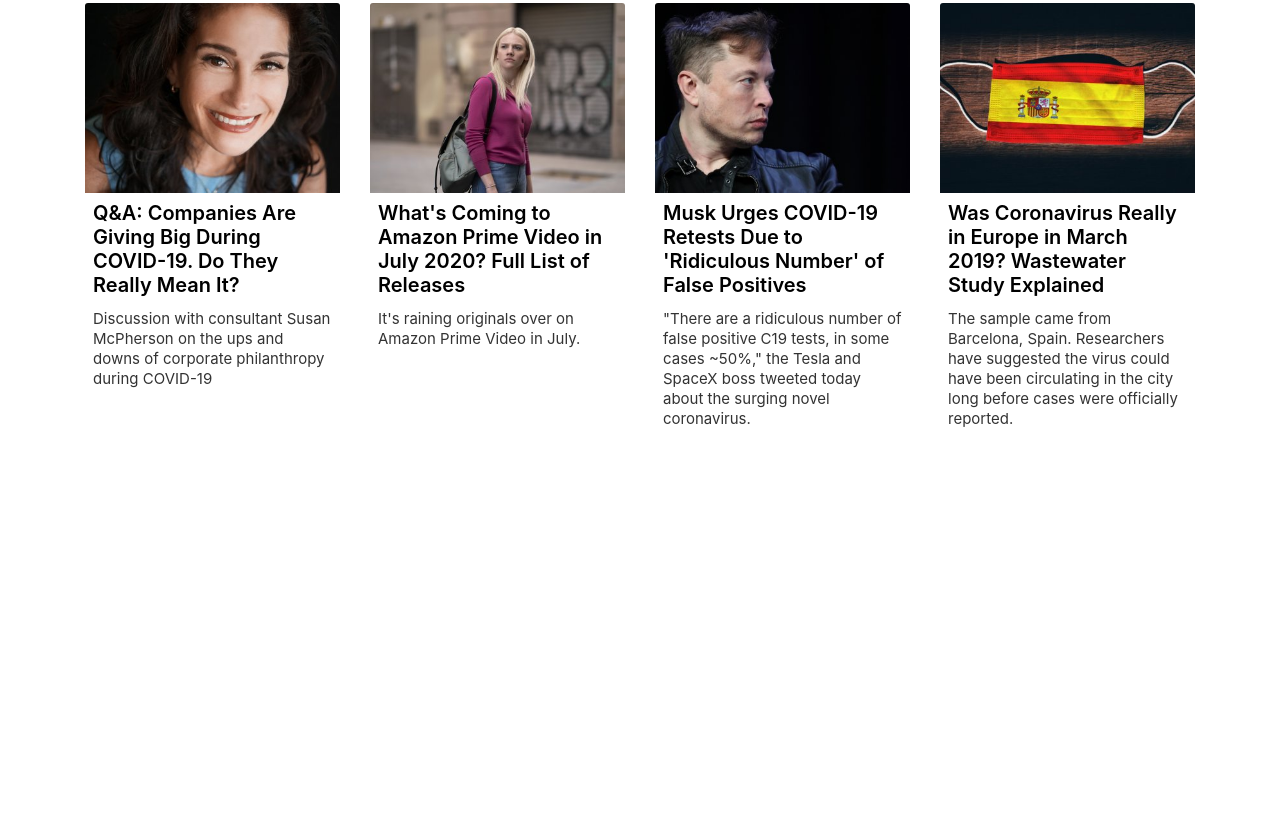
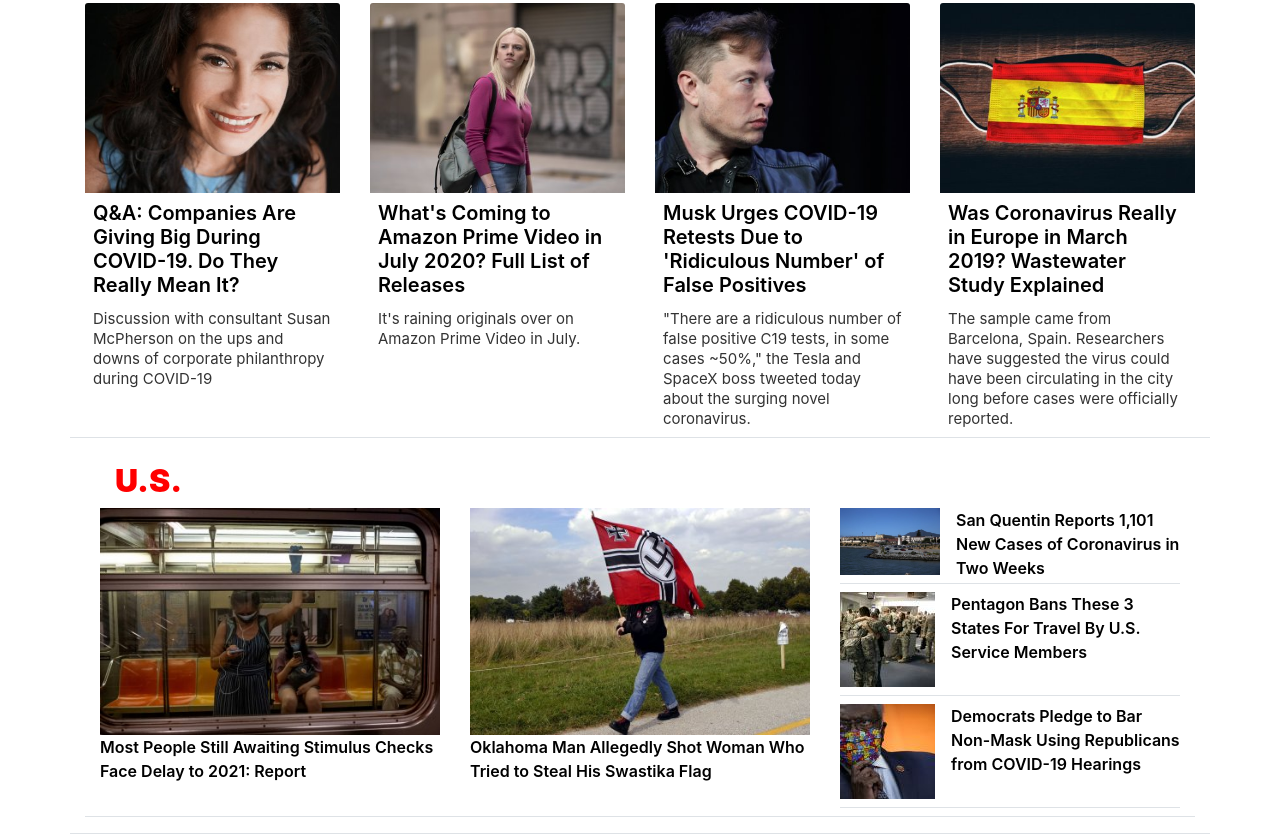
Before and after one commit to umairarshadbutt/News-Week-Clone, a plain HTML site: page index.html in a window 1280 px wide. Shown: the part 3478-4312 px from the top of the page. Before the commit the page ends 3915 px from the top, so only its background shows below. Drawn offline with nearby package versions, Linux system fonts and the light colour scheme; a script that the page names is missing.

Commit message:
US section added

```diff
--- a/assets/css/custome.css
+++ b/assets/css/custome.css
@@ -226,3 +226,13 @@
 .magazine-style:hover{
   background-color: #dbdcdd;
 }
+.section-heading{
+  color: red;
+  font-size: 2em;
+  font-weight: 900;
+}
+
+.section-right-anchor-tag a:hover{
+  text-decoration: none;
+  color: red;
+}
--- a/index.html
+++ b/index.html
@@ -484,7 +484,7 @@
                 </div>
             </div>
         </div>
-        <div class="container">
+        <div class="container border-bottom">
             <header class="border-bottom d-flex align-items-center justify-content-center pb-3  mt-4">
 				<span class="logo mr-2" style="width: 35px;"></span>
 				<h1 class="font-weight-bold m-0" style="font-size: 18px;">EDITOR'S PICK</h1>
@@ -582,6 +582,32 @@
                 </div>
             </div>
         </div>
+        <div class="container border-bottom">
+            <div class="col-md-12 border-bottom mb-3 mt-4 feature">
+                <h3 class="col-md-12 section-heading">U.S.</h3>
+                <div class="row">
+                    <article class="col-md-4 ">
+                        <img src="./assets/images/us1.jpg" alt=" " class="w-100">
+                        <a href="#">Most People Still Awaiting Stimulus Checks Face Delay to 2021: Report</a>
+                                        </article>
+                    <article class="col-md-4">
+                        <img src="./assets/images/us2.jpg" alt=" " class="w-100">
+                        <a href="#"> Oklahoma Man Allegedly Shot Woman Who Tried to Steal His Swastika Flag</a>
+                    </article>
+                    <div class="col-md-4 section-right-anchor-tag">
+                        <article class="media border-bottom mb-2">
+                            <img src="./assets/images/us3.jpg" alt=" " class="mr-3 mb-2" style="width: 100px;">
+                            <a href="#"> San Quentin Reports 1,101 New Cases of Coronavirus in Two Weeks</a>                        </article>
+                        <article class="media border-bottom mb-2">
+                            <img src="./assets/images/us4.jpg" alt=" " class="mr-3 mb-2" style="width: 100px;">
+                            <a href="#"> Pentagon Bans These 3 States For Travel By U.S. Service Members</a>                        </article>
+                        <article class="media border-bottom mb-2">
+                            <img src="./assets/images/us5.jpg" alt=" " class="mr-3 mb-2" style="width: 100px;">
+                            <a href="#"> Democrats Pledge to Bar Non-Mask Using Republicans from COVID-19 Hearings</a>                        </article>
+                    </div>
+                </div>
+            </div>
+        </div>
         <script src="https://code.jquery.com/jquery-3.5.1.slim.min.js" integrity="sha384-DfXdz2htPH0lsSSs5nCTpuj/zy4C+OGpamoFVy38MVBnE+IbbVYUew+OrCXaRkfj" crossorigin="anonymous"></script>
         <script src="https://cdn.jsdelivr.net/npm/popper.js@1.16.0/dist/umd/popper.min.js" integrity="sha384-Q6E9RHvbIyZFJoft+2mJbHaEWldlvI9IOYy5n3zV9zzTtmI3UksdQRVvoxMfooAo" crossorigin="anonymous"></script>
         <script src="https://stackpath.bootstrapcdn.com/bootstrap/4.5.0/js/bootstrap.min.js" integrity="sha384-OgVRvuATP1z7JjHLkuOU7Xw704+h835Lr+6QL9UvYjZE3Ipu6Tp75j7Bh/kR0JKI" crossorigin="anonymous"></script>
```
Also changed, not shown: assets/images/us1.jpg (added), assets/images/us2.jpg (added), assets/images/us3.jpg (added), assets/images/us4.jpg (added), assets/images/us5.jpg (added).
